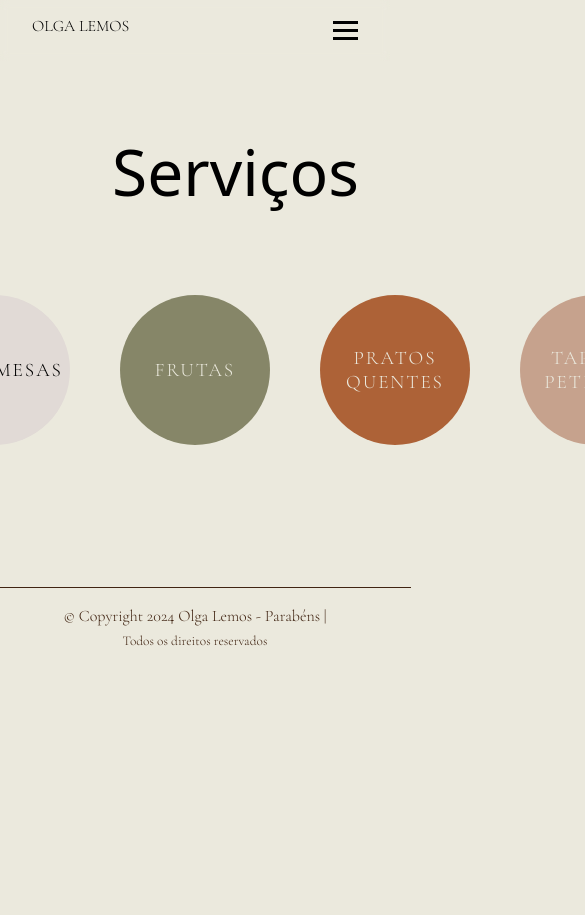
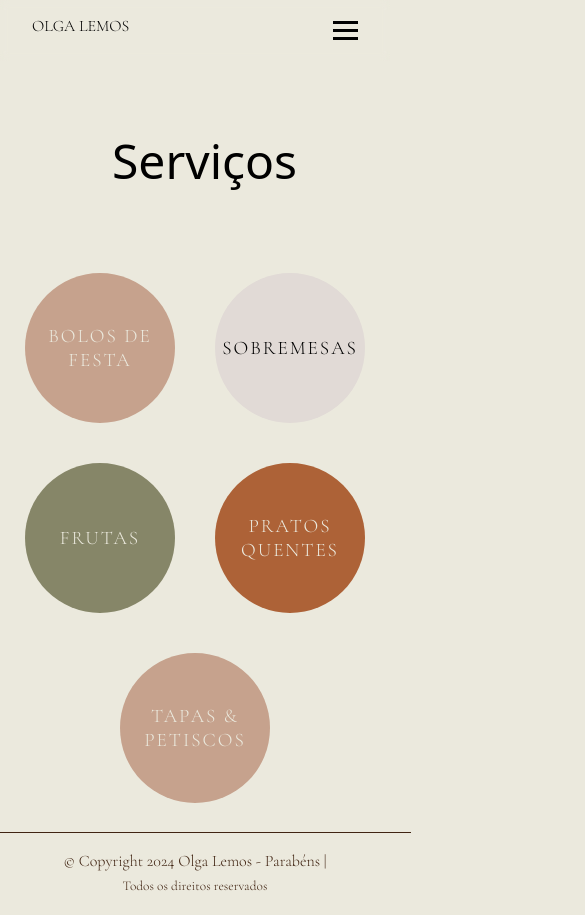
Before and after one commit to ctlemos/OlgaLemos, a React (Vite) app: page /servicos in a window 390 px wide. Shown: the top 915 px of the page, 585 px wide, since content can reach past the window. Before the commit the page ends 844 px from the top, so only its background shows below. Built offline with nearby package versions, Linux system fonts and the light colour scheme; a web font is replaced by a local one.

Commit message:
rwd added to services page + css cleaning

```diff
--- a/src/index.css
+++ b/src/index.css
@@ -22,10 +22,10 @@
     --hover-color: palevioletred;
 
 	/* Circles */
-	--circle-one: #C6A28D;
-	--circle-two: #E1DAD6;
-	--circle-three: #868668;
-	--circle-four: #AD6237;
+	--khaki: #C6A28D;
+	--timberwolf: #E1DAD6;
+	--camouflage-green: #868668;
+	--dark-gold: #AD6237;
 }
 
 body {
@@ -66,3 +66,9 @@ h1 {
 	font-style: normal;
 	font-optical-sizing: auto;
 }
+
+@media screen and (max-width: 768px) {
+    .main__title h1 {
+        font-size: 3rem;
+    }
+}
--- a/src/pages/Servicos.jsx
+++ b/src/pages/Servicos.jsx
@@ -1,7 +1,7 @@
 import { products } from '../js/servicosData';
 import { useState, useRef} from 'react';
 import { FaArrowCircleLeft, FaArrowCircleRight } from "react-icons/fa";
-import './styles/Servicos.css';
+import './styles/servicos.css';
 
 
 const Servicos = () => {
--- a/src/pages/styles/Servicos.css
+++ b/src/pages/styles/Servicos.css
@@ -23,20 +23,21 @@ button {
     gap: 50px;
 }
 
+/* Cards Colours */
 .servicos__main_card_wrapper_cards-card:first-child, .servicos__main_card_wrapper_cards-card:last-child {
-    background-color: var(--circle-one);
+    background-color: var(--khaki);
     color: var(--main-color);
 }
 .servicos__main_card_wrapper_cards-card:nth-child(2) {
-    background-color: var(--circle-two);
+    background-color: var(--timberwolf);
     color: var(--secondary-color);
 }
 .servicos__main_card_wrapper_cards-card:nth-child(3) {
-    background-color: var(--circle-three);
+    background-color: var(--camouflage-green);
     color: var(--main-color);
 }
 .servicos__main_card_wrapper_cards-card:nth-child(4) {
-    background-color: var(--circle-four);
+    background-color: var(--dark-gold);
     color: var(--main-color);
 }
 
@@ -48,7 +49,7 @@ button {
     text-align: center;
     height: 150px;
     width: 150px;
-    border-radius: 5rem;
+    border-radius: 50%;
     cursor: pointer;
     transition: 400ms;
 }
@@ -119,11 +120,60 @@ button {
 }
 
 
+/* RWD  */
+/* IMG SLIDER */
+@media screen and (max-width: 768px) {
+    .servicos__main_card-wrapper {
+       padding-bottom: 7rem;
+   }
 
-/* RWD */
-/* @media(max-width: 992px) {
     .slider__panel {
+       width: 100%;
+    }
+
+    .slider__container-content {
+       width: 90vw;
+    }
+
+    .slider__prev-btn, .slider__next-btn {
+       height: 5em;
+       margin: 0.1rem;
+    }
+
+    .slide__img {
+       width: 400px;
+       margin: 0 1rem;
+    }
+}
+
+@media screen and (max-width: 992px) {
+    .servicos__main_card_wrapper-cards {
         display: grid;
-        grid-template-columns: repeat(5, 1fr);
+        grid-template-columns: repeat(2, 1fr);
+        gap:40px;
     }
-} */
+
+    .servicos__main_card_wrapper_cards-card {
+        width: 80px;
+        height: 80px;
+    }
+
+    .servicos__main_card_wrapper_cards-card:last-child {
+        grid-column: span 2;
+        justify-self: center;
+    }
+
+    .servicos__main_card_wrapper-cards .servicos__main_card_wrapper_cards-card:hover {
+        transform: scale(1.2, 1.2);
+    }
+
+    .servicos__main_card_wrapper-cards:hover > .servicos__main_card_wrapper_cards-card:not(:hover) {
+        filter: blur(5px);
+        transform: scale(1.2, 1.2);
+    }
+
+    /* Circle stays bigger while gallery open */
+    .hover-effect {
+        transform: scale(1.3, 1.3);
+    }
+}
--- a/src/pages/styles/contacto.css
+++ b/src/pages/styles/contacto.css
@@ -24,7 +24,7 @@
 }
 
 /* RWD */
-@media(max-width: 992px) {
+@media screen and (max-width: 992px) {
 	.contact__main-info {
         display: flex;
         flex-direction: column;
--- a/src/pages/styles/sobre.css
+++ b/src/pages/styles/sobre.css
@@ -35,7 +35,7 @@
 	}
 }
 
-@media(max-width: 992px) {
+@media screen and (max-width: 992px) {
 	.about__main_wrapper-info {
         display: flex;
         flex-direction: column;
```
